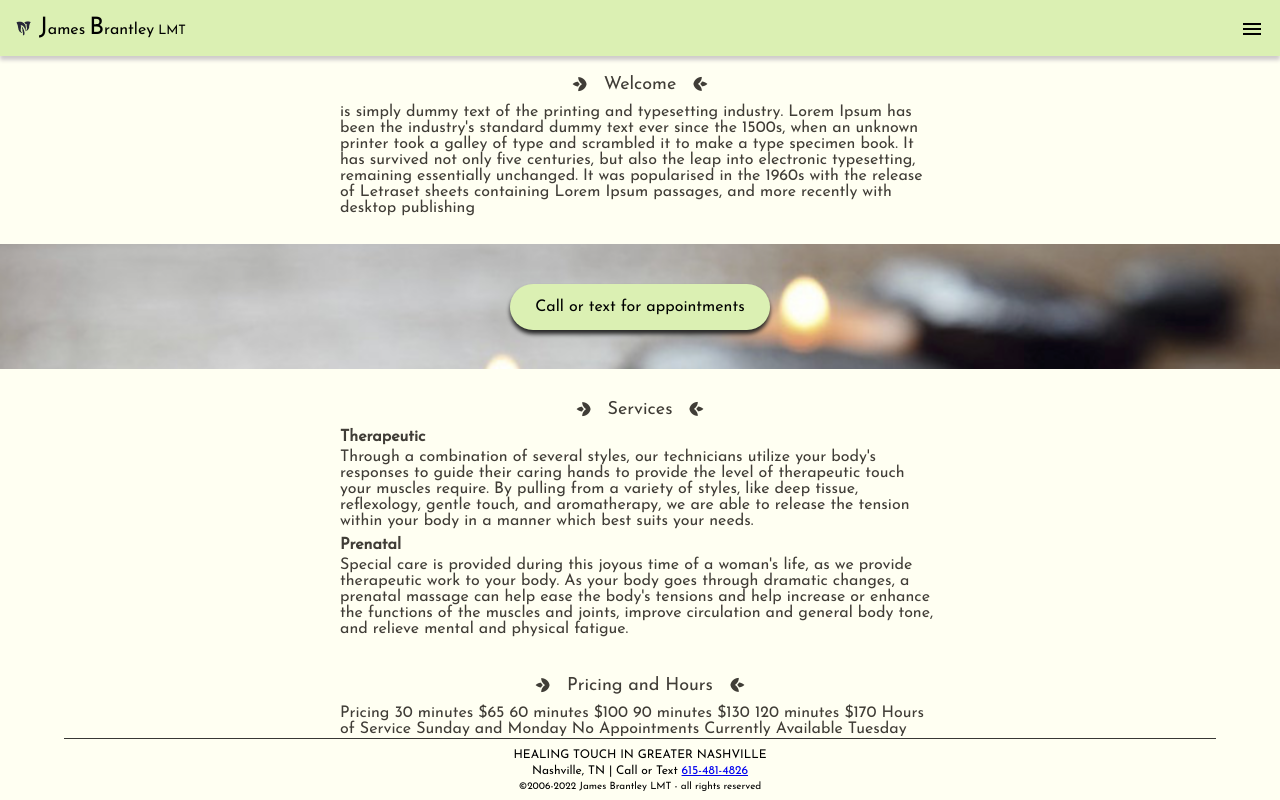
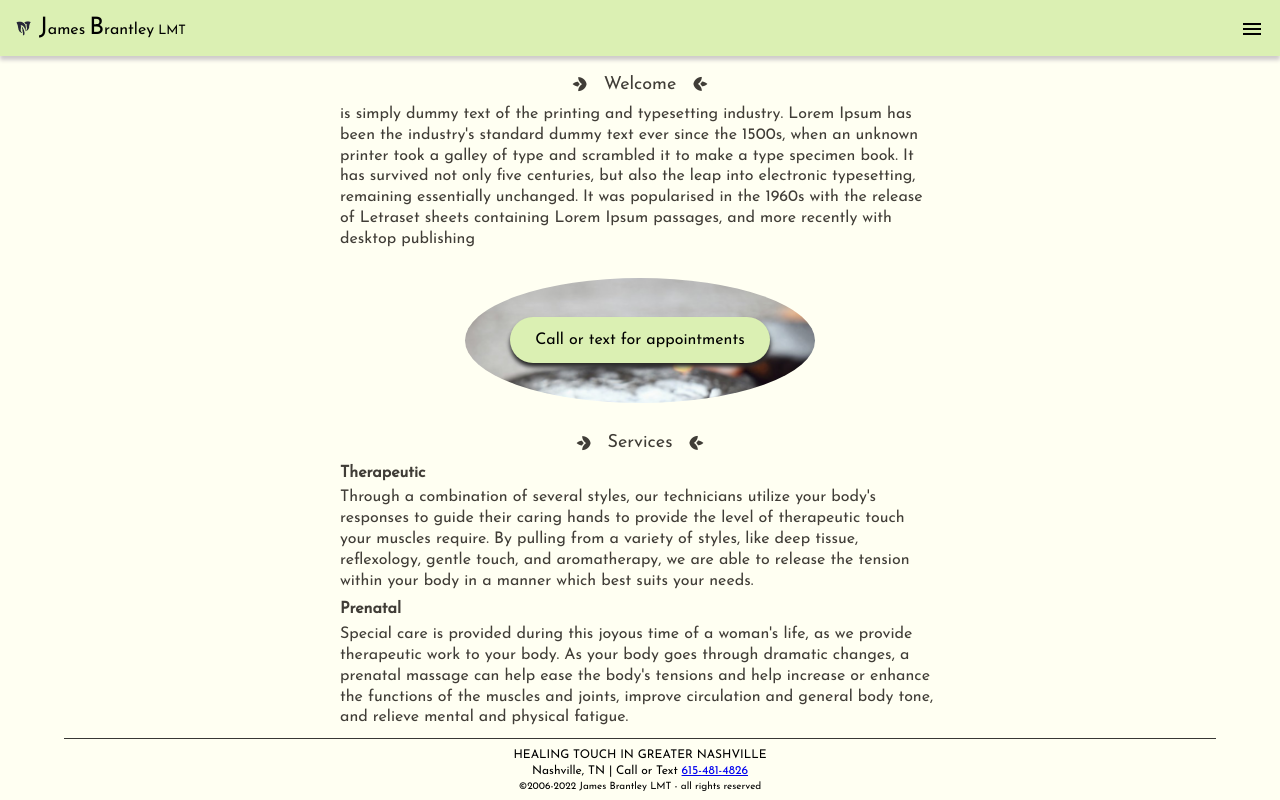
Before and after one commit to daniel-chapdelaine/brantley, an Angular app: page / in a window 1280 px wide. Built offline with nearby package versions, Linux system fonts and the light colour scheme.

Commit message:
is mobile user

```diff
--- a/src/app/app.component.css
+++ b/src/app/app.component.css
@@ -37,6 +37,15 @@
     min-height: 125px;
     background: url('/assets/banner.png') no-repeat;
     background-size: 100%;
+}
+
+@media only screen and (min-width: 600px) {
+    #banner {
+        width: 350px;
+        height: 350px;
+        border-radius: 50%;
+        background-size: 160%;
+    }
 }
 
 #phone-btn {
@@ -83,6 +92,10 @@
     transform: scale(.7) rotate(90deg)
 }
 
+.section-body {
+    line-height: 1.3;
+}
+
 .sub-section {
     margin-bottom: 8px;
 }
--- a/src/app/app.component.ts
+++ b/src/app/app.component.ts
@@ -1,4 +1,8 @@
-import { Component, HostBinding, ViewEncapsulation } from '@angular/core';
+import { Component, HostBinding, OnInit, ViewEncapsulation } from '@angular/core';
+// import {
+//   BreakpointObserver,
+//   BreakpointState
+// } from '@angular/cdk/layout';
 
 @Component({
   selector: 'app-root',
@@ -6,10 +10,34 @@ import { Component, HostBinding, ViewEncapsulation } from '@angular/core';
   styleUrls: ['./app.component.css'],
   encapsulation: ViewEncapsulation.None
 })
-export class AppComponent {
+export class AppComponent implements OnInit {
 
   @HostBinding('class') classes = 'app-container';
 
+  isMobileUser = false;
   year = new Date().getFullYear()
 
+  constructor() {}
+
+  ngOnInit() {
+    const ua = navigator.userAgent;
+    if(/Android|webOS|iPhone|iPad|iPod|BlackBerry|IEMobile|Opera Mini|Mobile|mobile|CriOS/i.test(ua)) {
+      this.isMobileUser = true;
+    } else {
+      this.isMobileUser = false;
+    }
+    console.log(this.isMobileUser);
+
+    // console.log()
+    // this.breakpointObserver
+    //   .observe(['(min-width: 500px)'])
+    //   .subscribe((state: BreakpointState) => {
+    //     if (state.matches) {
+    //       console.log('Viewport width is 500px or greater!');
+    //     } else {
+    //       console.log('Viewport width is less than 500px!');
+    //     }
+    //   });
+  }
+
 }
--- a/src/app/app.module.ts
+++ b/src/app/app.module.ts
@@ -4,6 +4,8 @@ import { BrowserAnimationsModule } from '@angular/platform-browser/animations';
 import {MatButtonModule} from '@angular/material/button';
 import {MatIconModule} from '@angular/material/icon';
 import {MatMenuModule} from '@angular/material/menu';
+import { LayoutModule } from '@angular/cdk/layout';
+
 
 import { AppComponent } from './app.component';
 
@@ -17,6 +19,7 @@ import { AppComponent } from './app.component';
     MatButtonModule,
     MatIconModule,
     MatMenuModule,
+    LayoutModule
   ],
   providers: [],
   bootstrap: [AppComponent]
```
